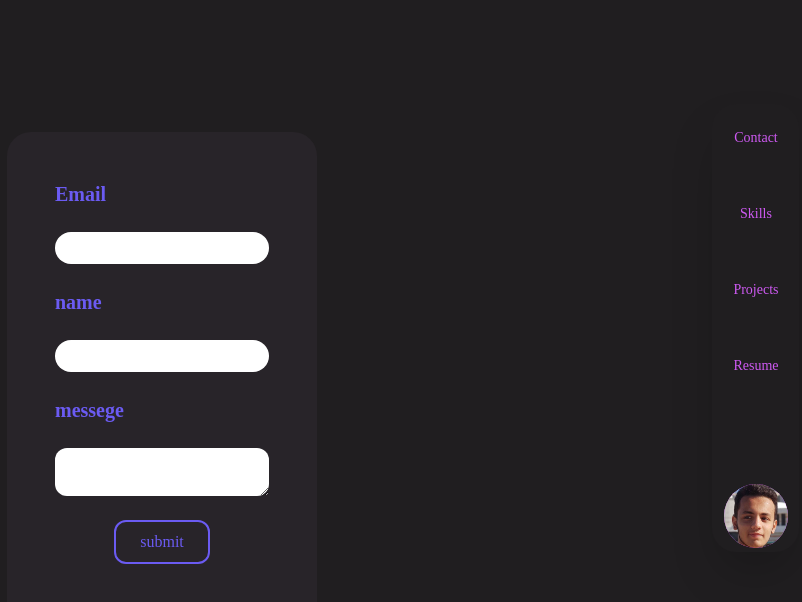
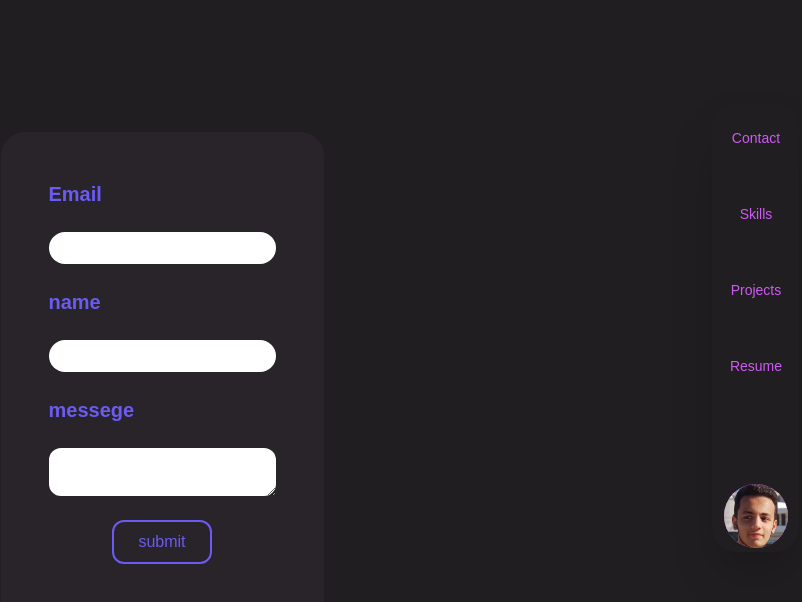
Before and after one commit to Sk01s/my-poriti, a Next.js app: page /contact in a window 1280 px wide. Shown: the top 602 px of the page, without its empty margins (478-1280 px from the left). Built offline with nearby package versions, Linux system fonts and the light colour scheme.

Commit message:
font changed

```diff
--- a/pages/contact/index.jsx
+++ b/pages/contact/index.jsx
@@ -13,7 +13,6 @@
         className=" flex flex-col gap-6 justify-center  bg-paragraph p-12 rounded-3xl text-prime "
         onSubmit={(e) => {
           e.preventDefault();
-          console.log(e.target);
           emailjs
             .sendForm(
               "service_sprvwi7",
@@ -23,13 +22,13 @@
             )
             .then(
               (result) => {
+                console.log(e);
                 setRespond(
                   "Thank for your message, will respond as soon as possible"
                 );
                 e.target.email.value = "";
                 e.target.name.value = "";
                 e.target.message.value = "";
-                e.target.emai.value = "";
               },
               (error) => {
                 setRespond(error.message);
--- a/styles/globals.css
+++ b/styles/globals.css
@@ -1,18 +1,18 @@
 @tailwind base;
 @tailwind components;
 @tailwind utilities;
-@import url("https://fonts.googleapis.com/css2?family=Mali:wght@200;300;400;500;600;700&display=swap");
+@import url("https://fonts.googleapis.com/css2?family=Josefin+Sans:wght@200;400;500;600&display=swap");
 :root {
   --prime: #6b5bf2;
   --accent: #ce5af2;
   --black: #201e20;
   --paragaph: #282429;
 }
+
 html,
 body {
   padding: 0;
   margin: 0;
-  font-family: "Mali", cursive;
   background-color: var(--black);
   height: 100vh;
 }
@@ -22,6 +22,7 @@
 }
 
 * {
+  font-family: "Josefin Sans", sans-serif;
   box-sizing: border-box;
 }
 *::selection {
```
